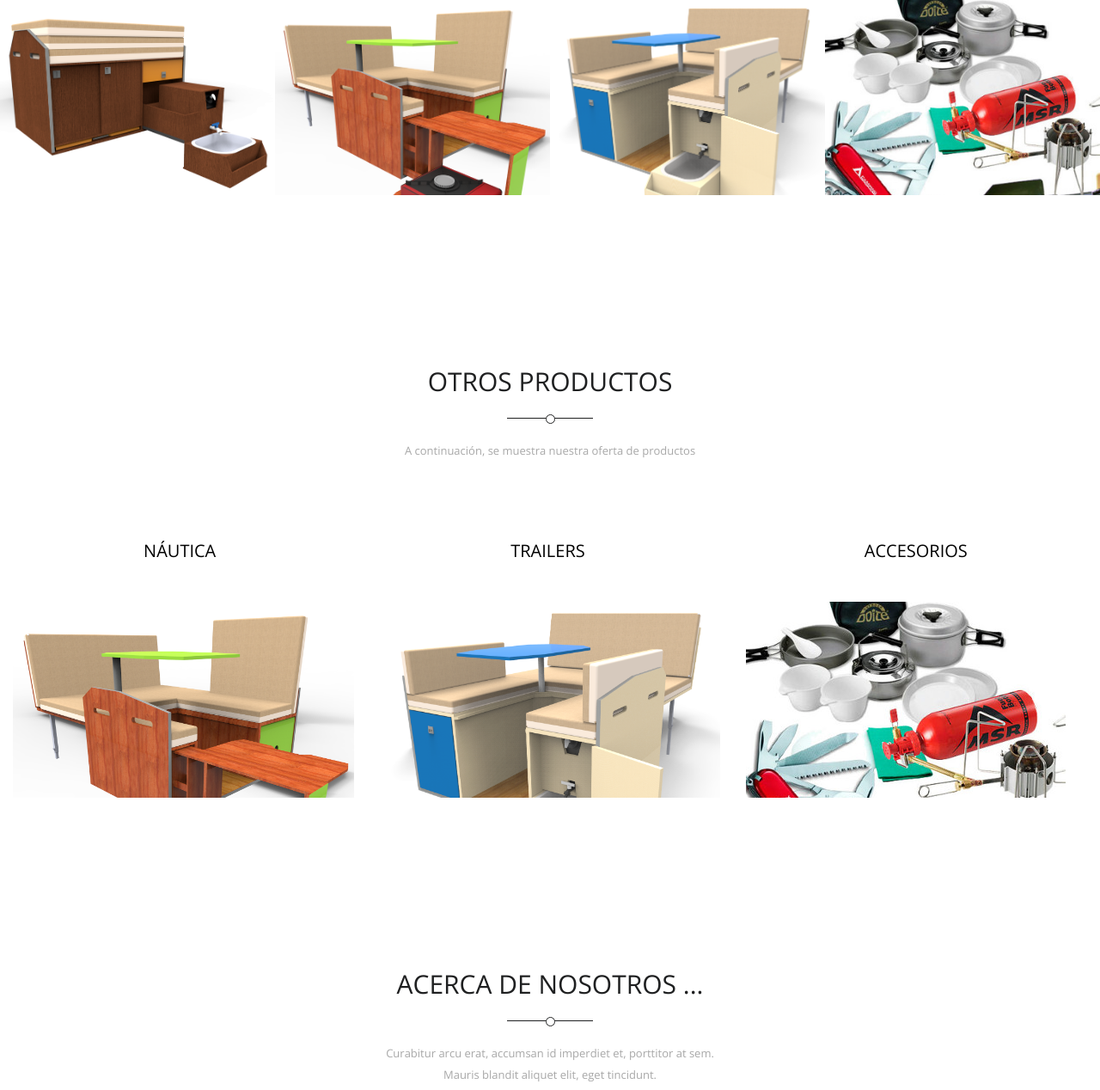
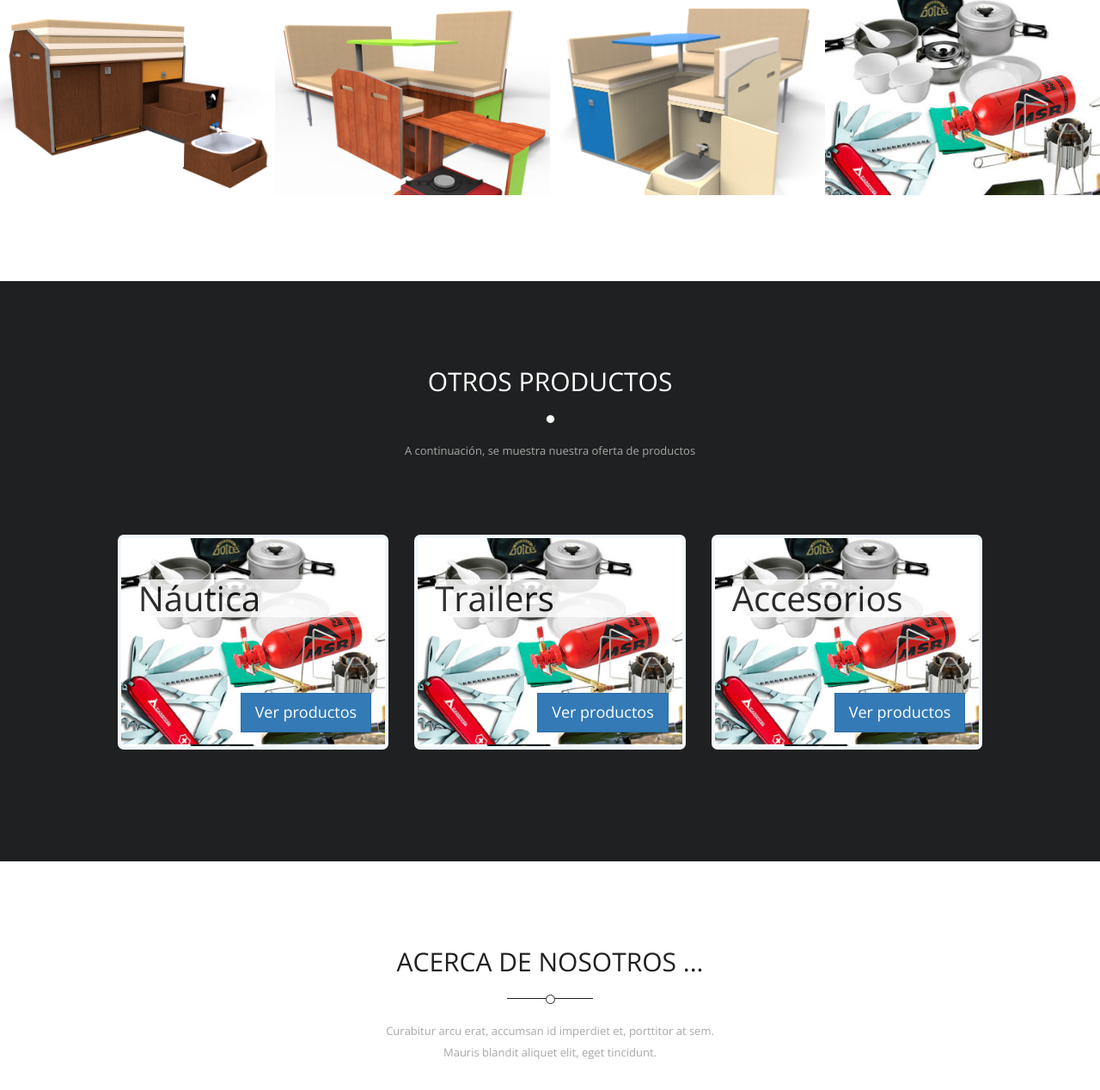
Before and after one commit to emilianofunk/miniCamperWeb, a PHP site: page /index-s.html in a window 1280 px wide. Shown: the part 2931-4199 px from the top of the page at 86% size. Run offline with PHP 8.4, Linux system fonts and the light colour scheme.

Commit message:
- Rebuild: sección "OTROS PRODUCTOS"

```diff
--- a/css/main.css
+++ b/css/main.css
@@ -521,11 +521,46 @@ figcaption.mask {
     top: 30%;
 }
 
+/*============================================================
+    OTROS PRODUCTOS
+============================================================*/
+#productos2 {
+    background-color: #1F2021;
+}
+
 .portfolio-item2 {
   float: left;
   max-height: 228px;
   overflow: hidden;
   position: relative;
+}
+
+.jumbotron {
+  padding: 48px 20px;
+  background-image: url("../img/portfolio/accesorios.jpg");
+  background-size: 100%;
+  color: black;
+  border: solid 4px aliceblue;
+  border-radius: 7px;
+  height: 250px;
+}
+
+.jumbotron:hover{
+  border-color: #337ab7;
+}
+
+.jumbotron h1 {
+  font-size: 40px;
+  background-color: white;
+  opacity: 0.8;
+  width: -moz-max-content;
+  border-radius: 7px;
+}
+
+.jumbotron a {
+  position: absolute;
+  bottom: 50px;
+  right: 35px;
 }
 
 figcaption.mask h3 {
@@ -920,6 +955,17 @@ figcaption.mask span {
   margin-bottom: 35px;
 }
 
+/*============================================================
+    Catalogo
+============================================================*/
+.navbar-fixed-top-static{
+
+}
+
+.container-catalog {
+  margin-top: 120px;
+}
+
 
 
 /*============================================================
--- a/index-s.html
+++ b/index-s.html
@@ -325,12 +325,39 @@
 
   <section id="productos2">
     <div class="section-title text-center wow fadeInDown animated animated" style="visibility: visible;">
-            <h2>Otros productos</h2>
+      <h2 style="color:white">Otros productos</h2>
       <p>A continuación, se muestra nuestra oferta de productos</p>
     </div>
 
+    <div id="projects2" class="clearfix">
+    <div class="col-md-offset-1 col-md-10">
+      <div class="col-md-4">
+        <div class="jumbotron">
+          <h1>Náutica</h1>
+          <!--<p>Una breve descripción o no</p>-->
+        </br>
+          <p><a class="btn btn-primary btn-lg" href="#" role="button">Ver productos</a></p>
+        </div>
+      </div>
+      <div class="col-md-4">
+        <div class="jumbotron">
+          <h1>Trailers</h1>
+          <!--<p>Una breve descripción o no</p>-->
+         </br>
+          <p><a class="btn btn-primary btn-lg" href="#" role="button">Ver productos</a></p>
+        </div>
+      </div>
+      <div class="col-md-4">
+        <div class="jumbotron">
+          <h1>Accesorios</h1>
+          <!--<p>Una breve descripción o no</p>-->
+        </br>
+          <p><a class="btn btn-primary btn-lg" href="#" role="button">Ver productos</a></p>
+        </div>
+      </div>
+    </div>
+    <!--
 
-        <div id="projects2" class="clearfix">
       <nav style="visibility: visible; animation-delay: 0.5s;" class="project-filter clearfix text-center wow fadeInLeft animated animated" data-wow-delay="0.5s">
         <ul class="list-inline">
           <li class="col-md-4"><a data-filter="" style="font-size:20px" href="">Náutica</a></li>
@@ -361,10 +388,8 @@
           <h3>Accesorios</h3>
           <span>Alguna breve descripción</span>
         </figcaption>
-            </figure>
-        </div> <!-- end #projects -->
-
-
+      </figure>-->
+    </div>
   </section>
 
   <!--
```
Lines whose indentation alone changed are shown as unchanged.
